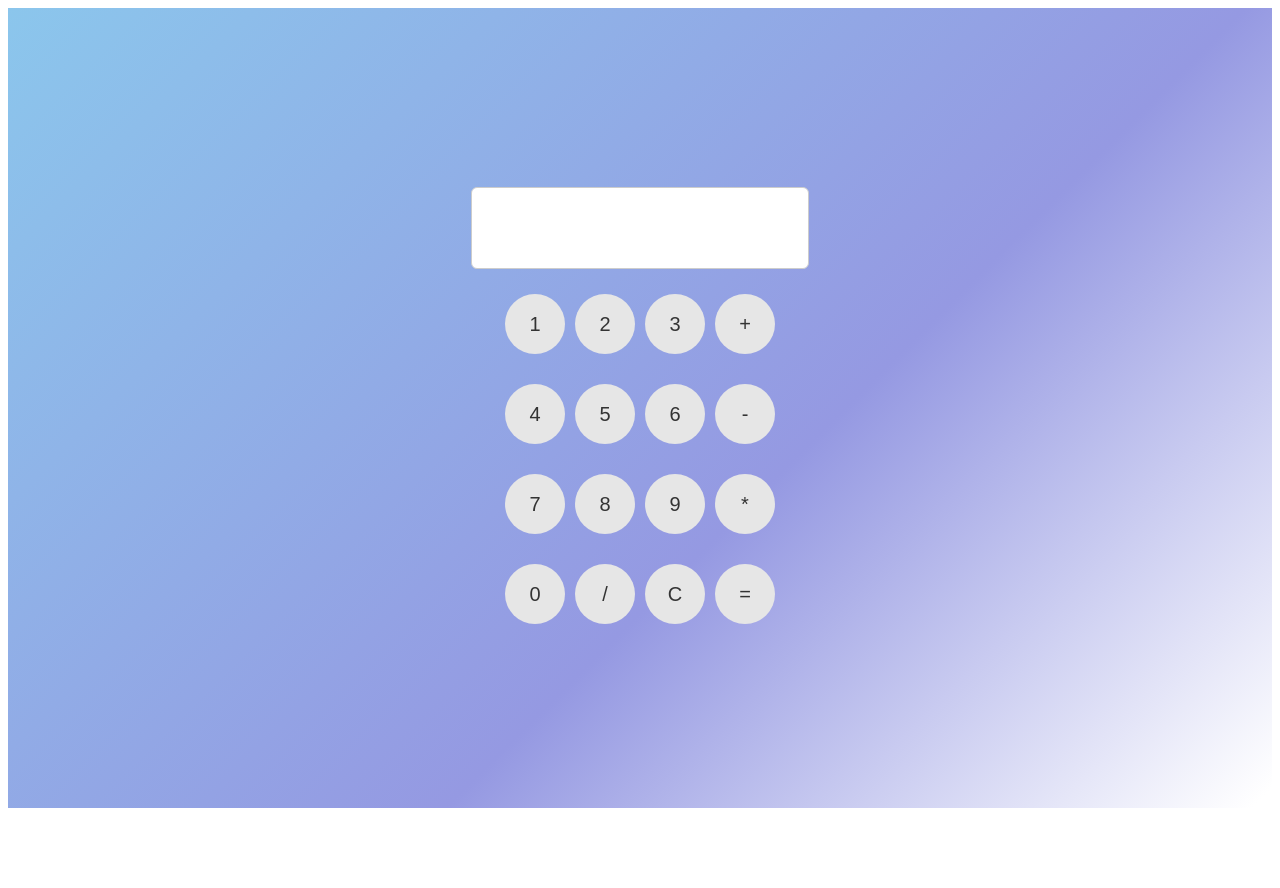
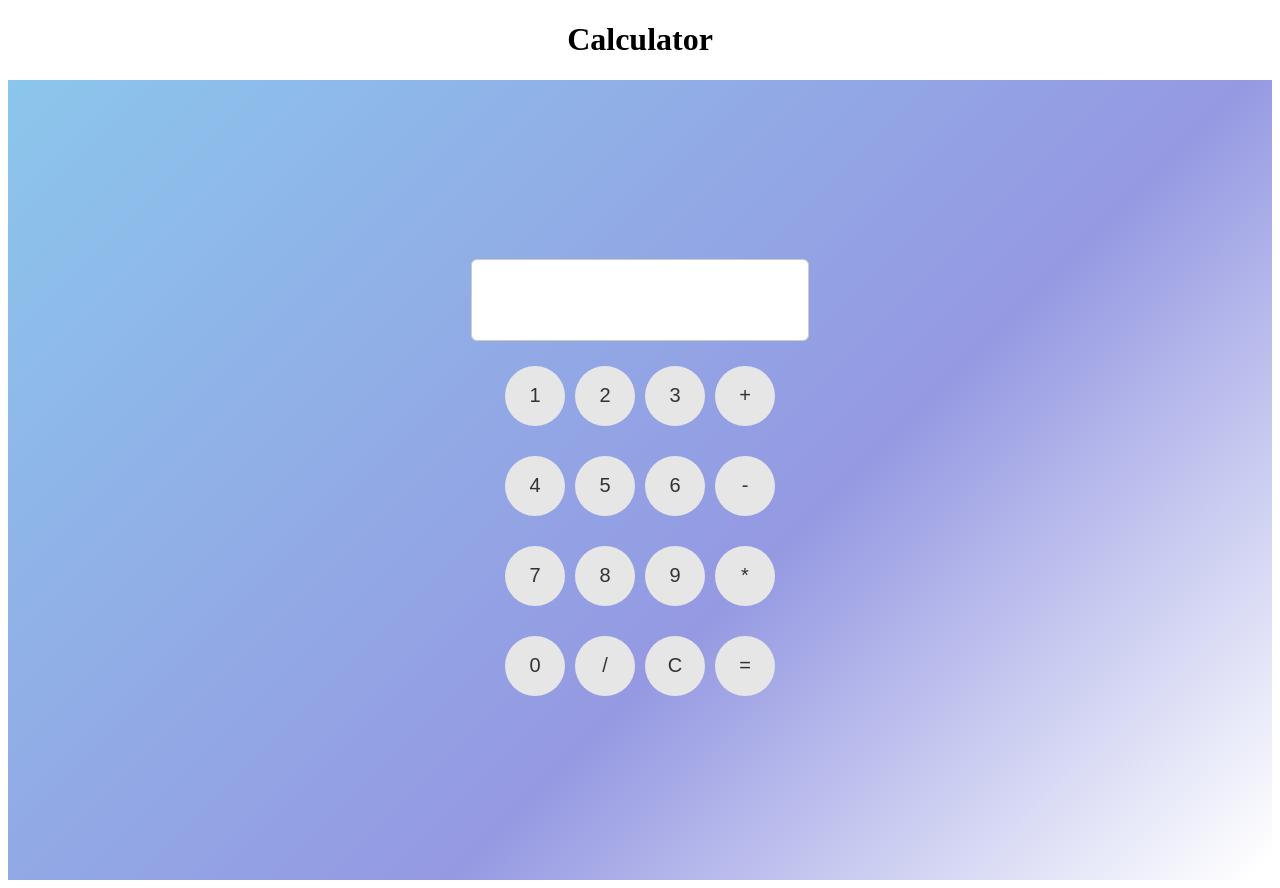
Before and after one commit to Rida-e-Fatima/Calculator, a plain HTML site: page index.html in a window 1280 px wide. Before the commit the page ends 816 px from the top, so only its background shows below. Drawn offline with Linux system fonts and the light colour scheme.

Commit message:
css or h1

```diff
--- a/calculator.css
+++ b/calculator.css
@@ -1,3 +1,6 @@
+h1{
+  text-align: center;
+}
 .calculator {
     display: flex;
     flex-direction: column;
--- a/index.html
+++ b/index.html
@@ -8,6 +8,7 @@
 </head>
 
 <body>
+<h1>Calculator</h1>
     <div class="calculator">
         <input id="display" type="text">
         <div class="row">
```
